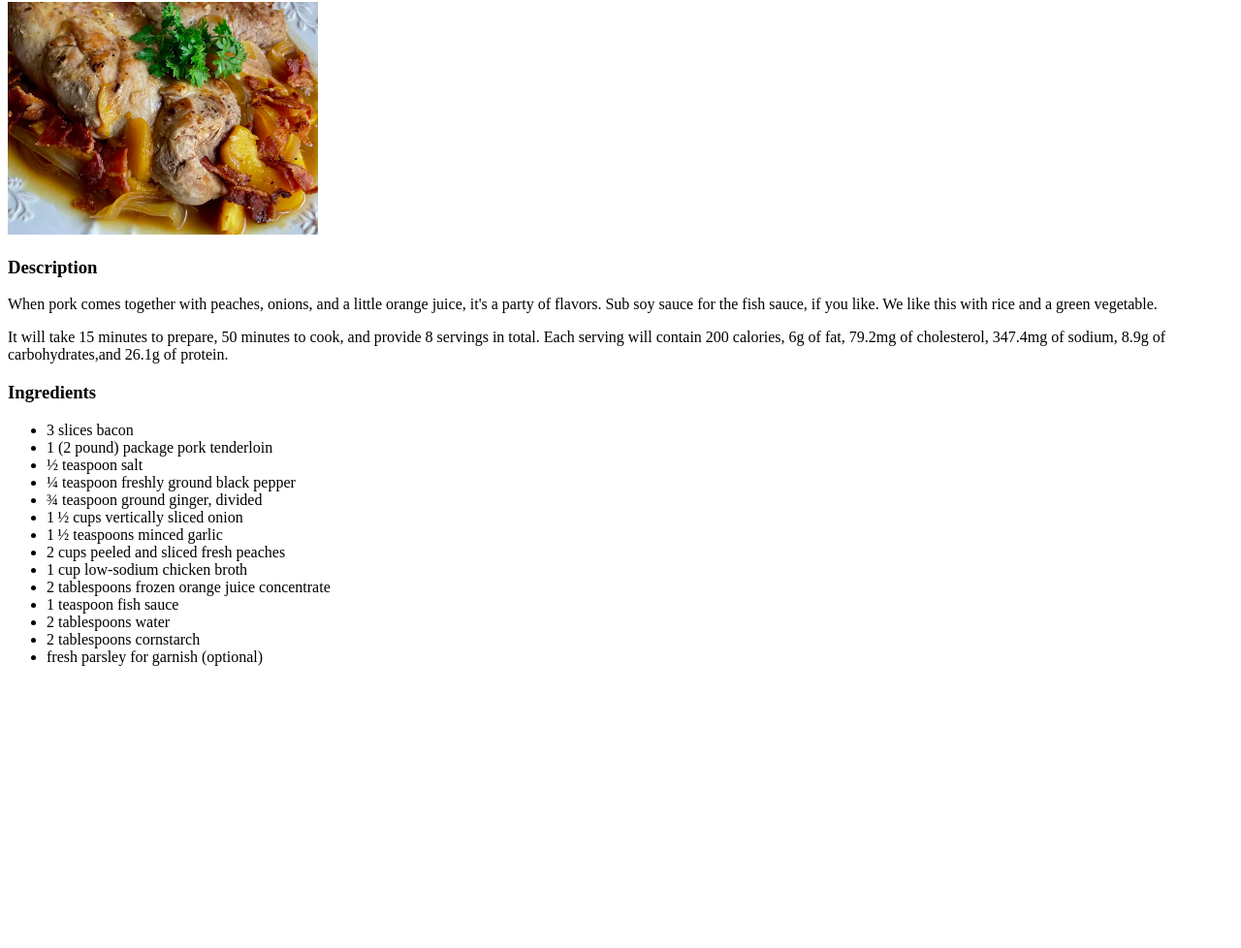
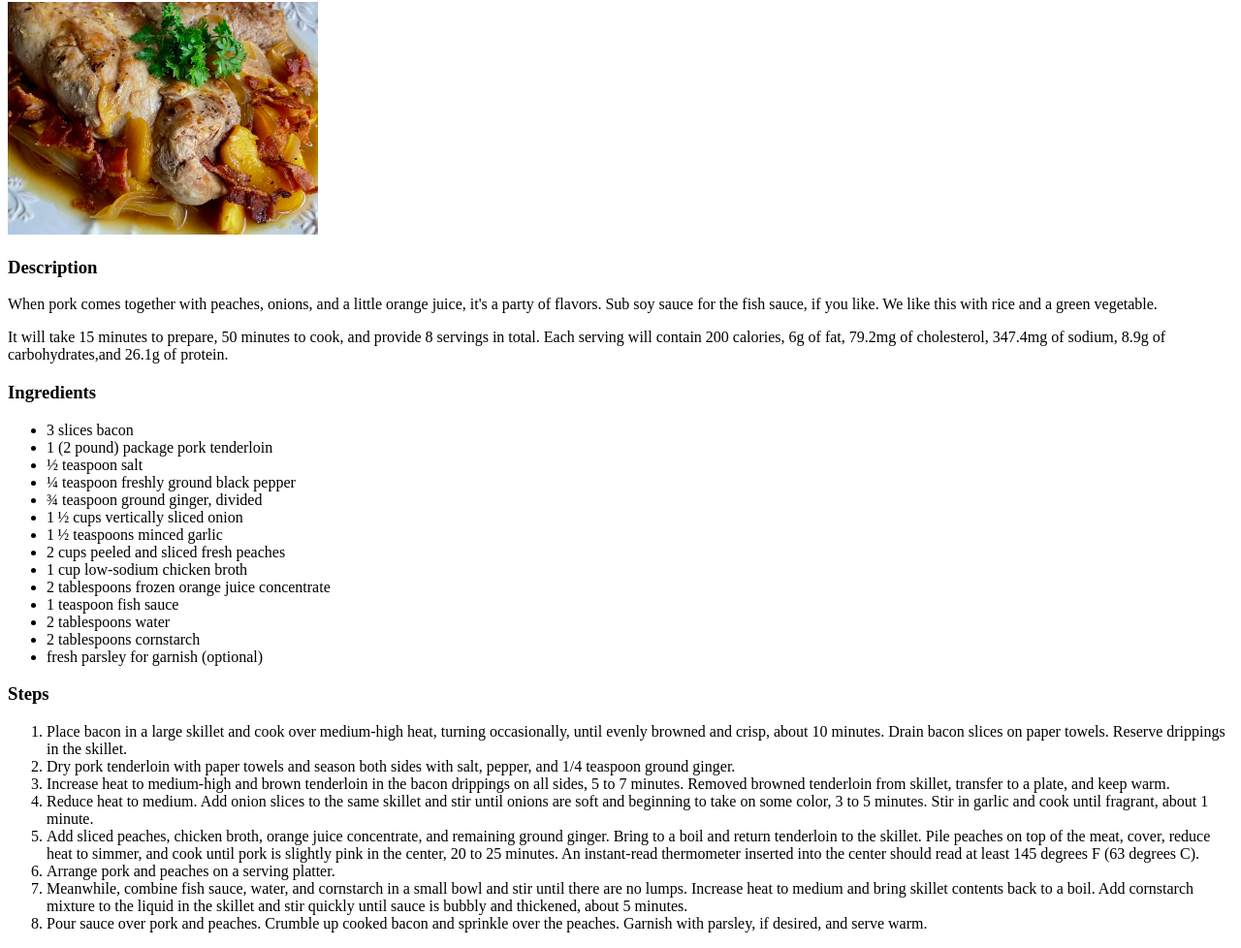
Before and after one commit to KpsDevCoder/odin-recipes, a plain HTML site: page recipes/pork-tenderlon-with-peaches.html in a window 1280 px wide. Shown: the part 78-1056 px from the top of the page at 97% size. Before the commit the page ends 800 px from the top, so only its background shows below. Drawn offline with Linux system fonts and the light colour scheme.

Commit message:
Add steps to make pork tenderlon with peaches

```diff
--- a/recipes/pork-tenderlon-with-peaches.html
+++ b/recipes/pork-tenderlon-with-peaches.html
@@ -29,5 +29,16 @@
         <li>2 tablespoons cornstarch</li>
         <li>fresh parsley for garnish (optional)</li>
      </ul>
+  <h3> Steps </h3>
+     <ol>
+        <li>Place bacon in a large skillet and cook over medium-high heat, turning occasionally, until evenly browned and crisp, about 10 minutes. Drain bacon slices on paper towels. Reserve drippings in the skillet.</li>
+        <li>Dry pork tenderloin with paper towels and season both sides with salt, pepper, and 1/4 teaspoon ground ginger.</li>
+        <li>Increase heat to medium-high and brown tenderloin in the bacon drippings on all sides, 5 to 7 minutes. Removed browned tenderloin from skillet, transfer to a plate, and keep warm.</li>
+        <li>Reduce heat to medium. Add onion slices to the same skillet and stir until onions are soft and beginning to take on some color, 3 to 5 minutes. Stir in garlic and cook until fragrant, about 1 minute.</li>
+        <li>Add sliced peaches, chicken broth, orange juice concentrate, and remaining ground ginger. Bring to a boil and return tenderloin to the skillet. Pile peaches on top of the meat, cover, reduce heat to simmer, and cook until pork is slightly pink in the center, 20 to 25 minutes. An instant-read thermometer inserted into the center should read at least 145 degrees F (63 degrees C).</li>
+        <li>Arrange pork and peaches on a serving platter.</li>
+        <li>Meanwhile, combine fish sauce, water, and cornstarch in a small bowl and stir until there are no lumps. Increase heat to medium and bring skillet contents back to a boil. Add cornstarch mixture to the liquid in the skillet and stir quickly until sauce is bubbly and thickened, about 5 minutes.</li>
+        <li>Pour sauce over pork and peaches. Crumble up cooked bacon and sprinkle over the peaches. Garnish with parsley, if desired, and serve warm.</li>
+     </ol>
 </body>
 </html>
```
